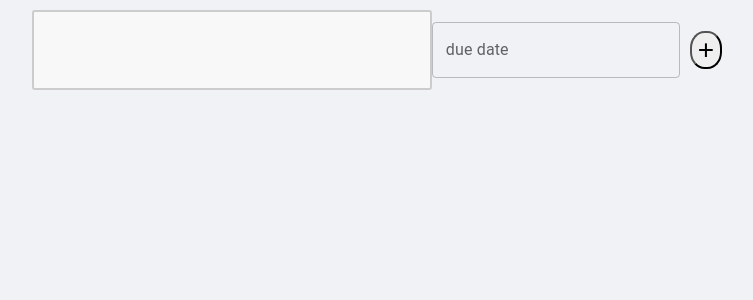
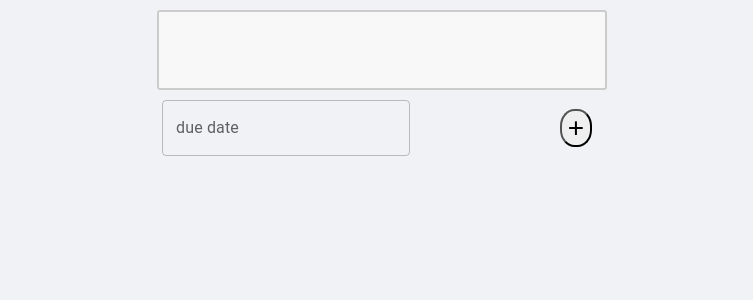
Before and after one commit to laktam/to-do-app, a React (Create React App) app: page / in a window 1280 px wide. Shown: the top 300 px of the page, without its empty margins (258-1011 px from the left). Built offline with nearby package versions, Linux system fonts and the light colour scheme.

Commit message:
update create task

```diff
--- a/src/components/CreateTask.tsx
+++ b/src/components/CreateTask.tsx
@@ -7,10 +7,13 @@ import dayjs, { Dayjs } from "dayjs"; // Import Dayjs type along with dayjs
 
 const Container = styled.div`
   display: flex;
+  flex-direction: row;
   align-items: center;
+  margin: 5px;
+  justify-content: space-between;
 `;
 const TextArea = styled.textarea`
-  width: 400px;
+  width: 450px;
   height: 80px;
   padding: 12px 20px;
   box-sizing: border-box;
@@ -49,8 +52,9 @@ export function CreateTask(props: Props) {
   };
 
   return (
+    <div>
+      <TextArea value={task} onChange={handleTaskChange} />
       <Container>
-      <TextArea value={task} onChange={handleTaskChange} />
         <DatePicker>
           <LocalizationProvider dateAdapter={AdapterDayjs}>
             <DateField
@@ -68,5 +72,6 @@ export function CreateTask(props: Props) {
 
         <AddTask onClick={createNewTask}>+</AddTask>
       </Container>
+    </div>
   );
 }
```
Lines whose indentation alone changed are shown as unchanged.
